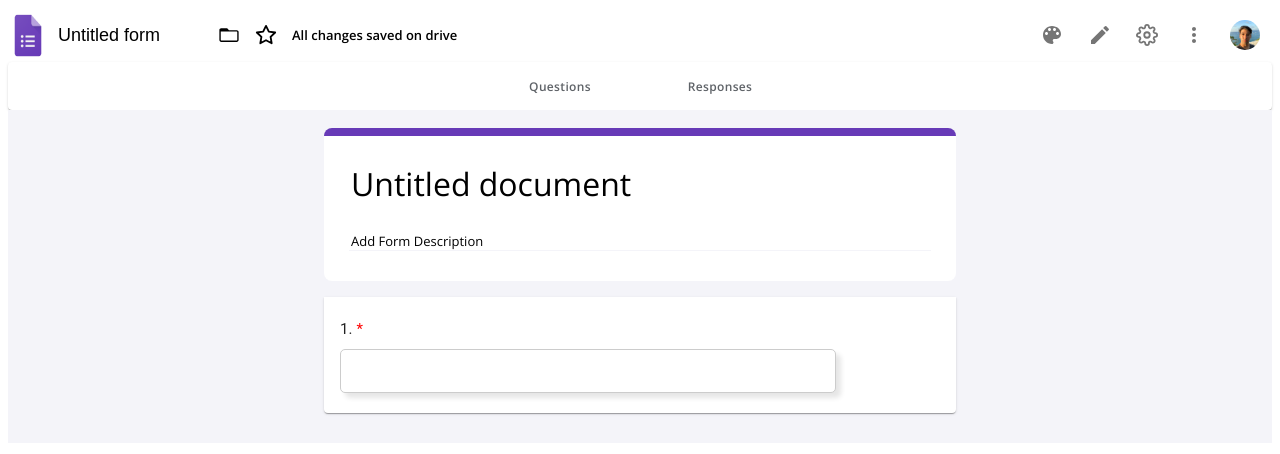
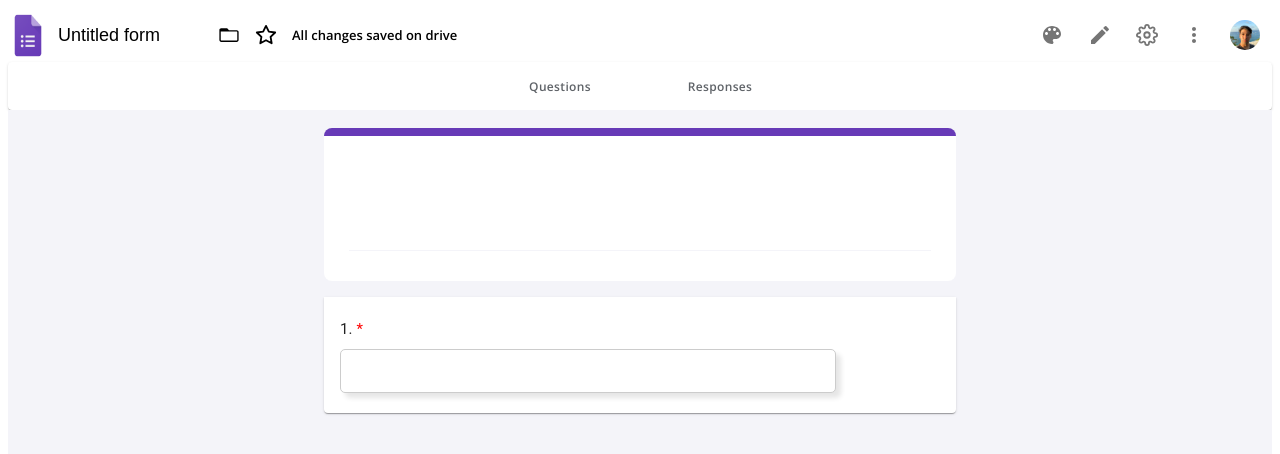
Before and after one commit to MicaelTargino/GoogleFormsClone_frontend, a React (Create React App) app: page /form/1 in a window 1280 px wide. Both pictures are taken after a click on the button 1101 px from the left and 35 px from the top of the page. Shown: the top 454 px of the page. Built offline with nearby package versions, Linux system fonts and the light colour scheme.

Commit message:
optimization with dynamic form info

```diff
--- a/package.json
+++ b/package.json
@@ -9,6 +9,7 @@
     "@testing-library/react": "^13.4.0",
     "@testing-library/user-event": "^13.5.0",
     "react": "^18.2.0",
+    "react-beautiful-dnd": "^13.1.1",
     "react-dom": "^18.2.0",
     "react-icons": "^4.8.0",
     "react-router-dom": "^6.11.2",
--- a/src/components/QuestionForm/QuestionForm.css
+++ b/src/components/QuestionForm/QuestionForm.css
@@ -1,6 +1,6 @@
 .question_form {
      background: #f4f4f9;
-     height: 100%;
+     height: 77vh;
      padding-bottom: 30px;
 }
 
--- a/src/components/QuestionForm/QuestionForm.jsx
+++ b/src/components/QuestionForm/QuestionForm.jsx
@@ -24,6 +24,10 @@ const QuestionForm = ({editingMode}) => {
             }
         }
     ]);
+    const [formInfo, setFormInfo] = useState({
+        title: '',
+        subtitle: ''
+    })
     const defineAnswers = (idx) => {
         let newQuestions = [...questions];
         newQuestions[idx].answer.status = 'answer_to_be_defined';
@@ -45,10 +49,15 @@ const QuestionForm = ({editingMode}) => {
 
     const deleteQuestion = (id) => {
         let newQuestions = [];
+        console.log(questions.length)
+        if (questions.length > 1) {
             questions.map((question, idx) => {
                 question.id !== id && newQuestions.push(question)
             });
             setQuestions(newQuestions);
+        } else {
+            alert('You need to have at least one question in your form')
+        }
     };
     const createEmptyQuestion = () => {
         const uniqueIdentifier = uuid();
@@ -84,15 +93,27 @@ const QuestionForm = ({editingMode}) => {
         <div className="question_form">
             <br/>
             <div className="section">
+            {editingMode ? (
                 <div className="question_title_section">
                     <div className="question_form_top">
-                        <input type="text" className="question_form_top_name" style={{ color: 'black' }} placeholder="Untitled document"/>
-                        <input type="text" className="question_form_top_desc" placeholder="Add Form Description"/>
+                        <input type="text" name="title" className="question_form_top_name" style={{ color: 'black' }} defaultValue={formInfo.title} onChange={(e) =>setFormInfo({...formInfo, title: e.target.value})} placeholder="Untitled document"/>
+                        <input type="text" name="subtitle" className="question_form_top_desc" placeholder="Add Form Description" defaultValue={formInfo.subtitle} onChange={(e) => setFormInfo({...formInfo, subtitle: e.target.value})} />
                     </div>
                 </div>
+            ): (
+                <div className="question_title_section">
+                    <div className="question_form_top">
+                        <input type="text" className="question_form_top_name" style={{ color: 'black' }} value={formInfo.title}/>
+                        <input type="text" className="question_form_top_desc" value={formInfo.subtitle}/>
+                    </div>
+                </div>
+            )}
 
 
-            {editingMode ? questions.map((ques, i) => (
+
+                {/* questions */}
+            {editingMode ? questions.map((ques, i) => {
+                    return (
                         <Accordion key={i} expanded={ques.open} className={ques.open && 'add_bolder'}>
 
                         <div className="question_boxes">
@@ -162,10 +183,13 @@ const QuestionForm = ({editingMode}) => {
                                                     </Button>
                                                 </span>
                                                 :
+                                                (
+                                                ques.options.length > 0 &&
                                                 <Button onClick={() => {defineAnswers(i)}} size="small" style={{ textTransform: "none", color: '#4285f4', fontSize: '13px', fontWeight: '600' }}>
                                                     <QuestionAnswerIcon />
                                                     Answer Key
                                                 </Button>
+                                                )
                                                 }
                                             </span>
                                             }
@@ -197,7 +221,8 @@ const QuestionForm = ({editingMode}) => {
                             </AccordionDetails>
                         </div>
                     </Accordion>
-        )) : questions.map((ques, i) => (
+                )
+    }) : questions.map((ques, i) => (
             <Accordion sx={{background: 'white'}}  key={i} expanded={ques.open} className={ques.open && 'add_bolder'}>
                  <AccordionSummary sx={{background: 'white'}} aria-controls="panella-content" id="panella-header" elevation={1} style={{width: '100%'}}>
                 {ques.open && (
```
Also changed, not shown: 1 other file (tests, documents, lock files or other folders). Lines whose indentation alone changed are shown as unchanged.
